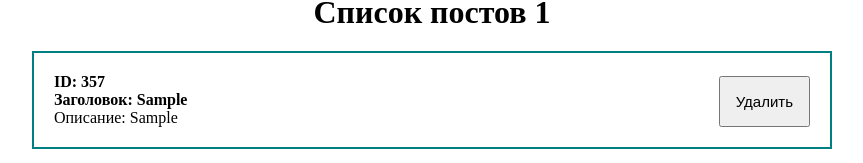
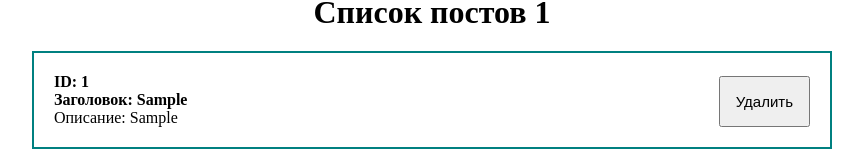
Before and after one commit to AntonKrivelo/react-fundamental, a React (Create React App) app: page / in a window 1280 px wide. Both pictures are taken after typing "Sample", "Sample" into the empty fields and a click on the button "Создать пост". Shown: the part 262-425 px from the top of the page, without its empty margins (208-1071 px from the left). Built offline with nearby package versions, Linux system fonts and the light colour scheme.

Commit message:
Добавление id по порядку в каждом посте

```diff
--- a/src/App.js
+++ b/src/App.js
@@ -15,10 +15,9 @@ function App() {
   const addNewPost = (e) => {
     e.preventDefault()
     const newPost = {
-      id: Math.floor(Math.random() * 1000),
+      id: Math.floor(Math.random() * 100),
       title,
       description,
-
     }
     setPosts([...posts, newPost])
   }
--- a/src/Components/Post.jsx
+++ b/src/Components/Post.jsx
@@ -1,13 +1,13 @@
 import React from 'react';
 import './Post.scss';
 
-const Post = ({post}) => {
+const Post = ({post, number}) => {
   return (
     <div>
       <div className="post">
           <div className="post__content">
             <div>
-                <strong>ID: {post.id}</strong>
+                <strong>ID: {number}</strong>
             </div>
             <strong>Заголовок: {post.title}</strong>
             <div>
--- a/src/Components/PostList.jsx
+++ b/src/Components/PostList.jsx
@@ -7,8 +7,8 @@ const PostList = ({posts, title}) => {
     <div>
        <h1 style={{textAlign: 'center'}}>{title}</h1>
         {
-          posts.map(post =>
-           <Post post={post} key={post.id}/>
+          posts.map((post, index) =>
+           <Post number={index + 1} post={post} key={post.id}/>
         )}
     </div>
   )
```
